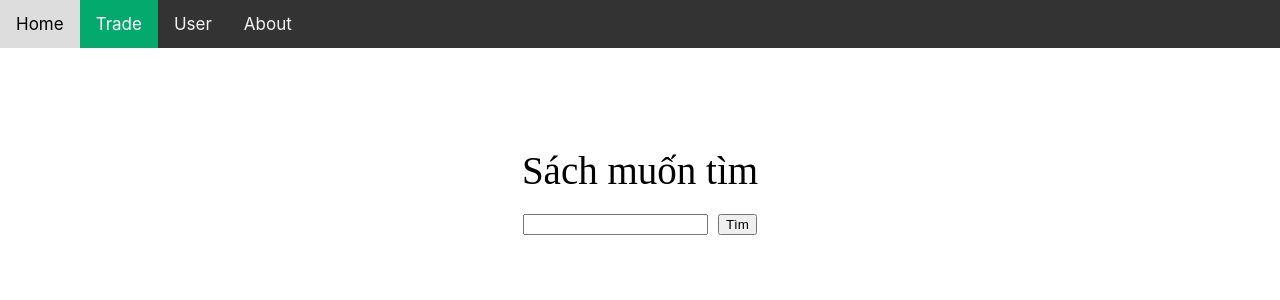
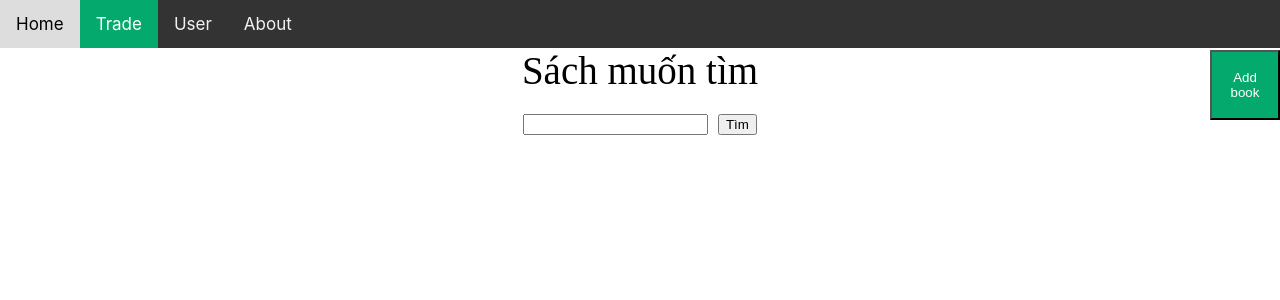
Before and after one commit to tuannguyen2208nat/demo_web_sach_trade, a React (Create React App) app: page /trade in a window 1280 px wide. Shown: the top 300 px of the page. Built offline with nearby package versions, Linux system fonts and the light colour scheme.

Commit message:
edit Trade

```diff
--- a/package.json
+++ b/package.json
@@ -8,6 +8,7 @@
     "@testing-library/user-event": "^13.5.0",
     "react": "^18.2.0",
     "react-dom": "^18.2.0",
+    "react-modal": "^3.16.1",
     "react-router-dom": "^5.3.4",
     "react-scripts": "5.0.1",
     "react-toastify": "^9.1.3",
--- a/src/view/App.scss
+++ b/src/view/App.scss
@@ -8,7 +8,6 @@
   }
 
   .App-header {
-    margin-top: 100px;
     background-color: white;
     min-height: 100vh;
     font-size: 39px;
--- a/src/view/components/trade/trade.js
+++ b/src/view/components/trade/trade.js
@@ -12,7 +12,22 @@ class Trade extends React.Component {
         ]
     }
 
-    tradeBook = () => {
+    tradeBook = (val_name) => {
+        const existingBook = this.state.book.find(book => book.book_name === val_name);
+
+        if (existingBook) {
+            // If the book exists, increment book_num by 1
+            existingBook.book_num = existingBook.book_num + 1;
+        } else {
+            // If the book doesn't exist, add a new book with book_num set to 1
+            const newBook = { book_name: val_name, book_num: 1 };
+            this.setState(prevState => ({
+                book: [...prevState.book, newBook]
+            }));
+        }
+    }
+
+    addBook = (val_name) => {
 
     }
 
@@ -22,8 +37,11 @@ class Trade extends React.Component {
             <>
                 <TradeInput
                     book={this.state.book}
+                    tradeBook={this.tradeBook}
                 />
-                <TradeAdd />
+                <TradeAdd
+                    addBook={this.addBook}
+                />
             </>
         );
     }
--- a/src/view/components/trade/trade.scss
+++ b/src/view/components/trade/trade.scss
@@ -10,8 +10,18 @@
     border-bottom: 1px solid grey;
 }
 .third_button{
-    width: 50px;
+    width: 60px;
     height: 50px;
     background-color:  #04AA6D;
     color: white;
 }
+.add{
+    background-color: #04AA6D;
+    color: white;
+    float: right;
+    position: Absolute;
+    top: 50px;
+    right: 0;
+    height:70px;
+    width:70px;
+}
--- a/src/view/components/trade/trade_add.js
+++ b/src/view/components/trade/trade_add.js
@@ -1,11 +1,77 @@
-import React from "react";
+import React from 'react';
+import Modal from 'react-modal';
+import './trade.scss';
 
 class Trade_add extends React.Component {
+    constructor() {
+        super();
+        this.state = {
+            isModalOpen: false,
+            bookName: '',
+            bookQuantity: 0,
+        };
+    }
+
+    handleButton_addBook = () => {
+        this.setState({ isModalOpen: true });
+    };
+
+    handleCloseModal = () => {
+        this.setState({ isModalOpen: false });
+    };
+
+    handleInputChange = (event) => {
+        const { name, value } = event.target;
+        this.setState({ [name]: value });
+    };
+
+    handleAddBookSubmit = () => {
+        // Do something with the bookName and bookQuantity values
+        console.log('Book Name:', this.state.bookName);
+        console.log('Book Quantity:', this.state.bookQuantity);
+
+        // Close the modal
+        this.handleCloseModal();
+    };
+
     render() {
         return (
             <>
+                <button className="add" onClick={() => this.handleButton_addBook()}>
+                    Add book
+                </button>
+
+                <Modal
+                    isOpen={this.state.isModalOpen}
+                    onRequestClose={this.handleCloseModal}
+                    contentLabel="Add Book Modal"
+                >
+                    <h2>Add Book</h2>
+                    <label>
+                        Book Name:
+                        <input
+                            type="text"
+                            name="bookName"
+                            value={this.state.bookName}
+                            onChange={this.handleInputChange}
+                        />
+                    </label>
+                    <br />
+                    <label>
+                        Book Quantity:
+                        <input
+                            type="number"
+                            name="bookQuantity"
+                            value={this.state.bookQuantity}
+                            onChange={this.handleInputChange}
+                        />
+                    </label>
+                    <br />
+                    <button onClick={this.handleAddBookSubmit}>Add Book</button>
+                    <button onClick={this.handleCloseModal}>Cancel</button>
+                </Modal>
             </>
-        )
+        );
     }
 }
 
--- a/src/view/components/trade/trade_input.js
+++ b/src/view/components/trade/trade_input.js
@@ -40,12 +40,13 @@ class TradeInput extends React.Component {
         }
     }
 
-    handleResetbook = () => {
-        this.setState({
-            book: '',
-            num: ''
+    handleSubmitTrade = () => {
+        const sach = this.state.book;
+        this.props.tradeBook({
+            sach
         });
     }
+
 
     render() {
         return (
@@ -67,7 +68,7 @@ class TradeInput extends React.Component {
                         <div className="third_child">
                             Tên sách : {this.state.book} , số lượng : {this.state.num} cuốn
                             &nbsp;
-                            <button className="third_button">trade</button>
+                            <button className="third_button" onClick={() => this.handleSubmitTrade()}>TRADE</button>
                         </div>
                     )}
                     {this.state.check2 === false && (
```
Also changed, not shown: 1 other file (tests, documents, lock files or other folders).
